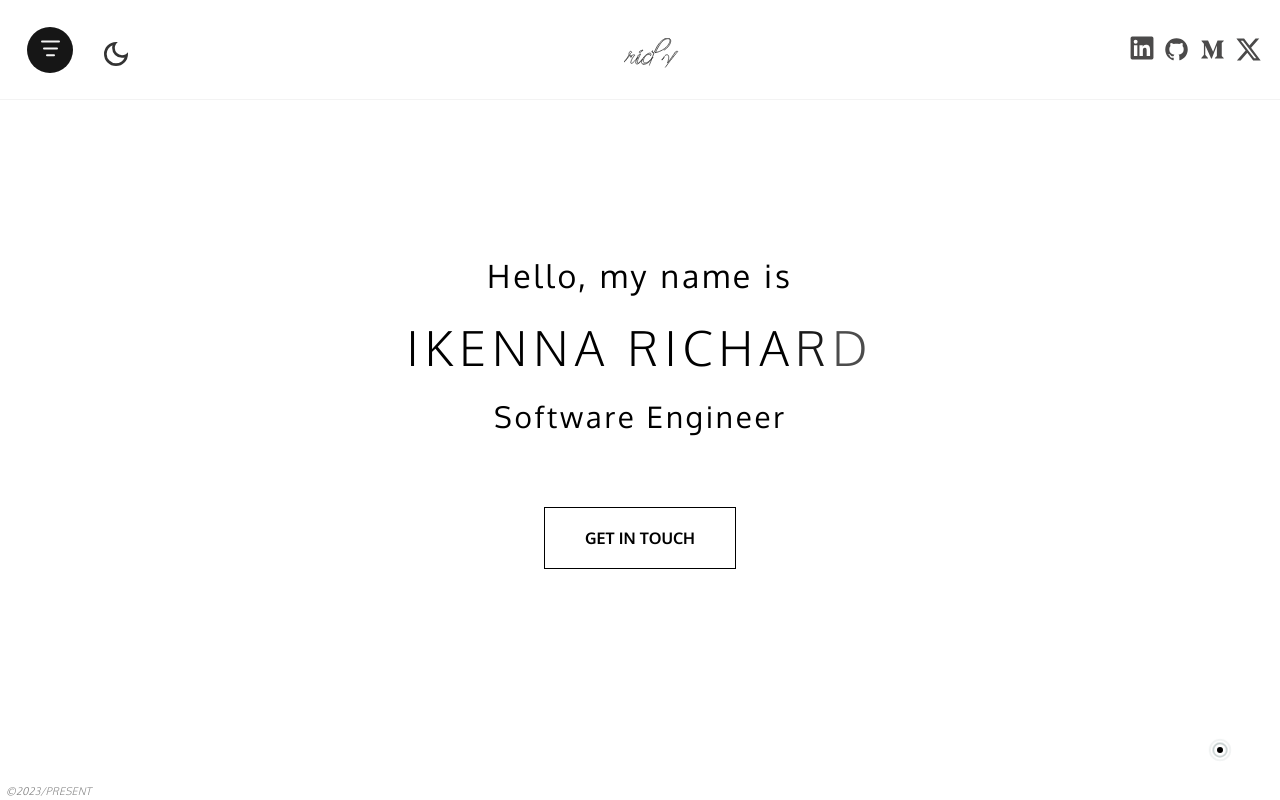
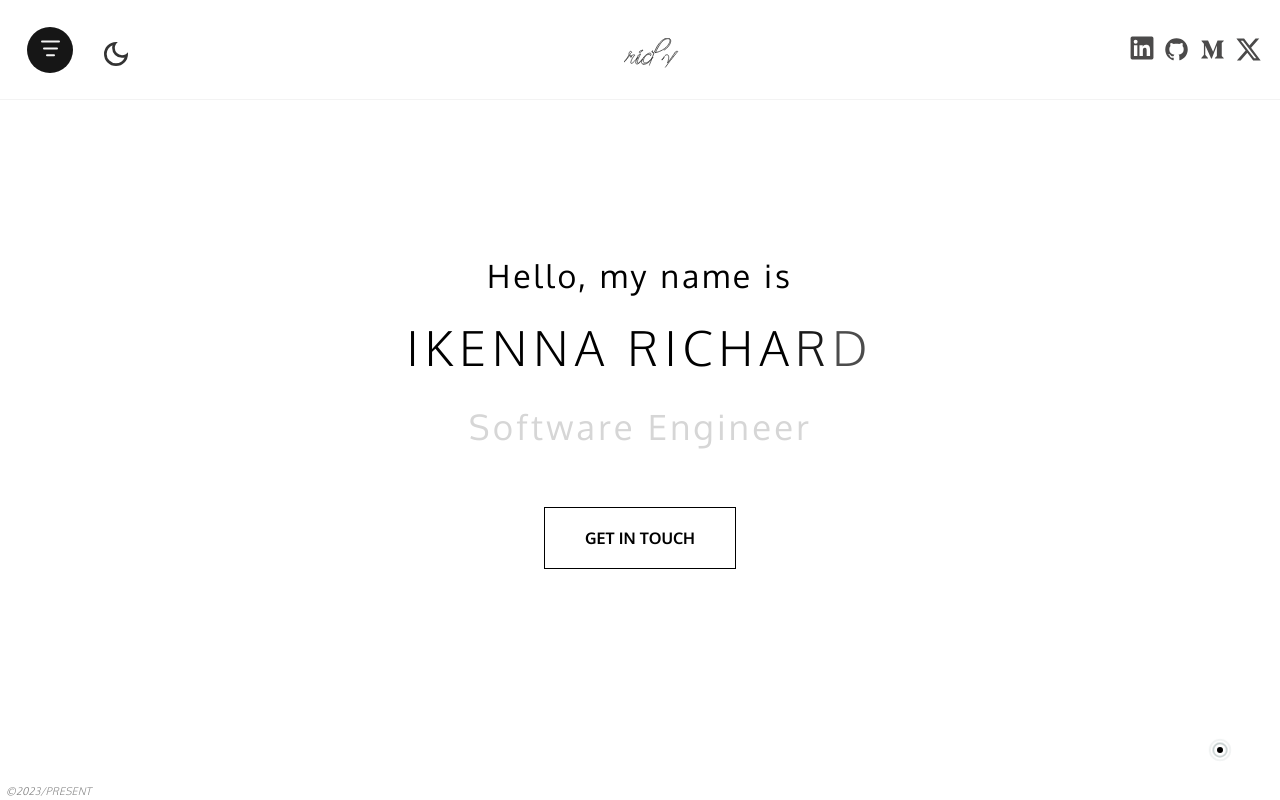
Before and after one commit to ikennarichard/v2, a React (Vite) app: page / in a window 1280 px wide. Shown: the top 800 px of the page. Built offline with nearby package versions, Linux system fonts and the light colour scheme.

Commit message:
fix: adjust hero animation

```diff
--- a/src/components/hero/Hero.jsx
+++ b/src/components/hero/Hero.jsx
@@ -20,14 +20,14 @@ const letterVariants = {
 };
 
 const jobTitleVariants = {
-  hidden: { y: 20, opacity: 0, scale: 1.9 },
+  hidden: { y: 10, opacity: 0, scale: 1.1 },
   visible: {
     y: 0,
     opacity: 1,
     scale: 1,
     transition: {
-      delay: 0.9,
-      ease: [0.175, 0.885, 0.32, 1.275],
+      delay: 1.2,
+      ease: "easeInOut",
       duration: 1,
     },
   },
```
